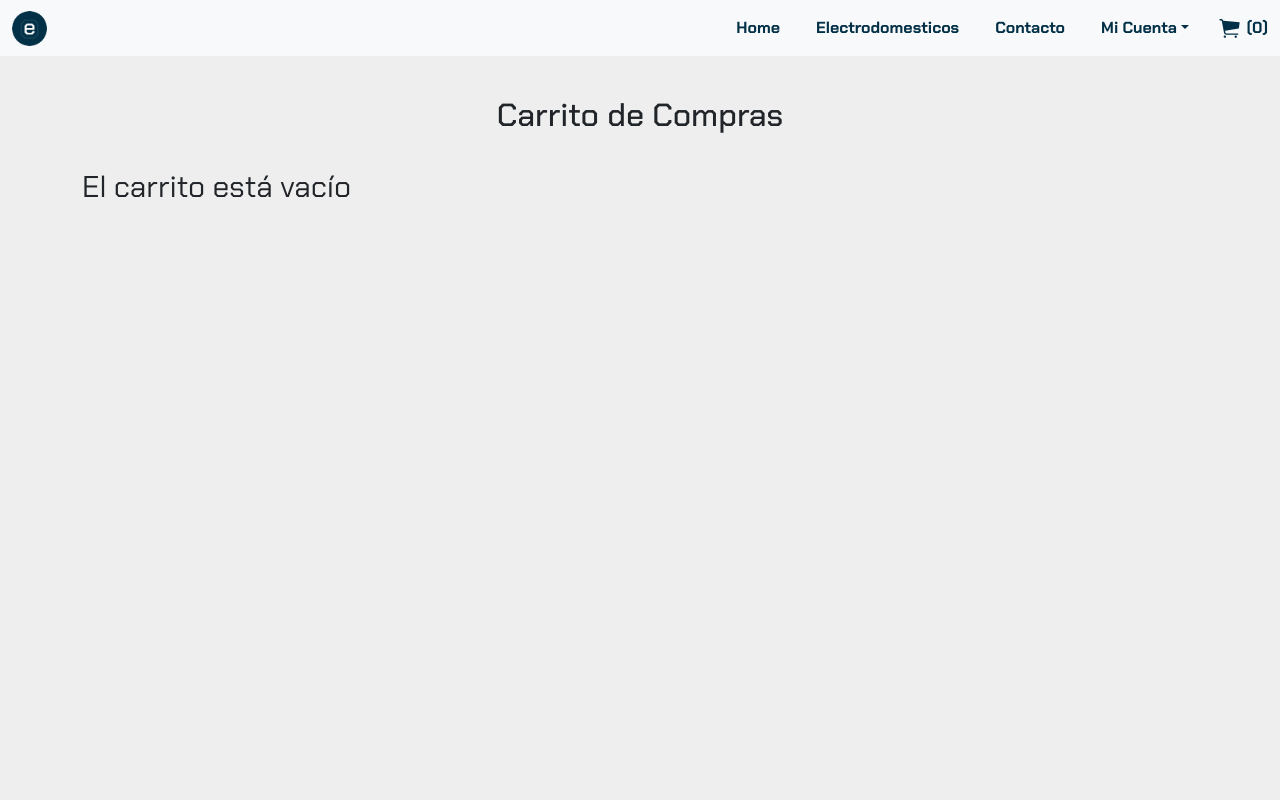
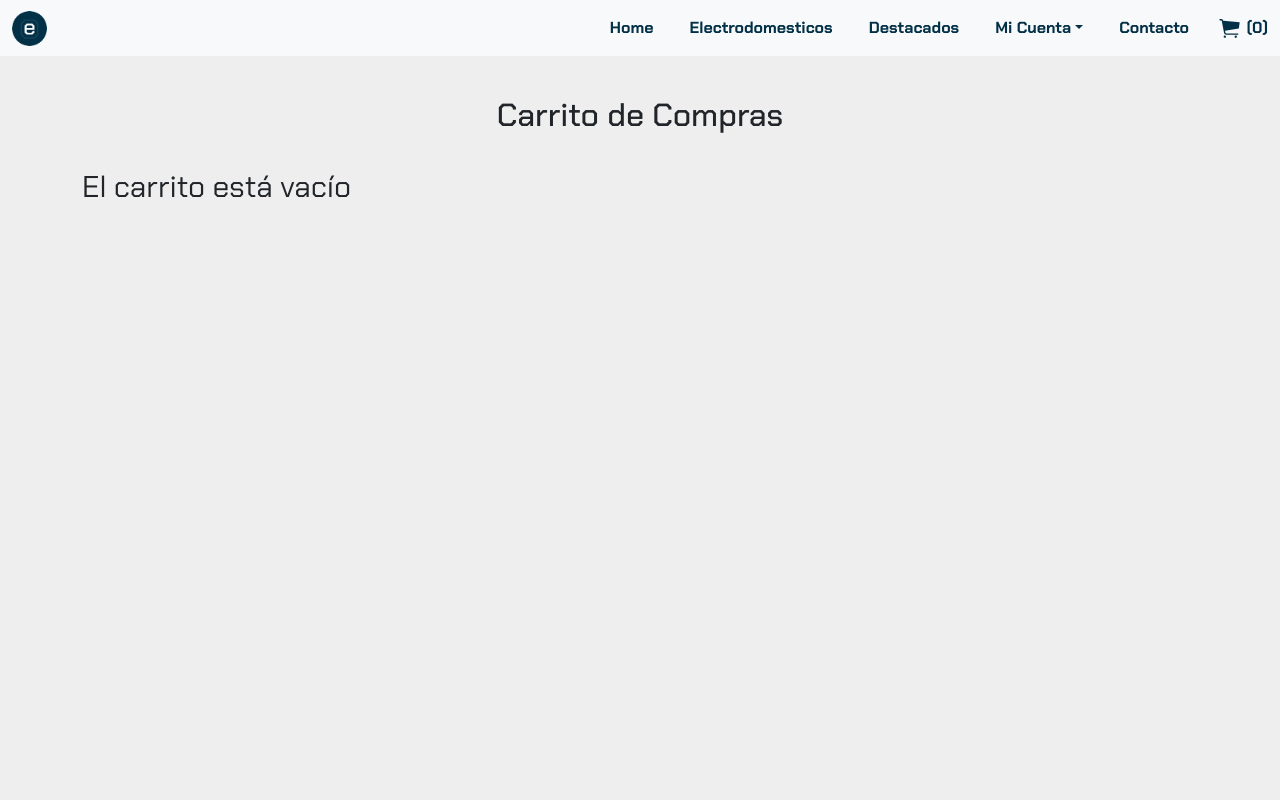
Before and after one commit to agusfernandez/electrodomesticosfrontend, a React (Create React App) app: page /cart in a window 1280 px wide. Shown: the top 800 px of the page. Built offline with nearby package versions, Linux system fonts and the light colour scheme.

Commit message:
ajustes header

```diff
--- a/src/components/Header/Header.jsx
+++ b/src/components/Header/Header.jsx
@@ -48,15 +48,15 @@ const Header = () => {
                         <Nav className="me-auto">
                             <Nav.Link><Link to='/'>Home</Link></Nav.Link>
                             <Nav.Link><Link to="/electrodomesticos">Electrodomesticos</Link></Nav.Link>
-                            <Nav.Link><Link to="/contacto">Contacto</Link></Nav.Link>
+                            <Nav.Link><Link to="">Destacados</Link></Nav.Link>
                             <NavDropdown title="Mi Cuenta" id="basic-nav-dropdown">
                                 <NavDropdown.Item href="#action/3.1">Login</NavDropdown.Item>
+                                <NavDropdown.Divider />
                                 <NavDropdown.Item href="#action/3.2">Registro</NavDropdown.Item>
-                                <NavDropdown.Divider />
-                                <NavDropdown.Item href="#action/3.4">
-                                   Admin
-                                </NavDropdown.Item>
                             </NavDropdown>
+                            <Nav.Link><Link to="/contacto">Contacto</Link></Nav.Link>
+
+
                         </Nav>
                     </Navbar.Collapse>
                     <Nav.Item className="cart"><Link to="/cart"><IoIosCart className='cart-icon'/> ({cartItems.length})</Link></Nav.Item>
```
